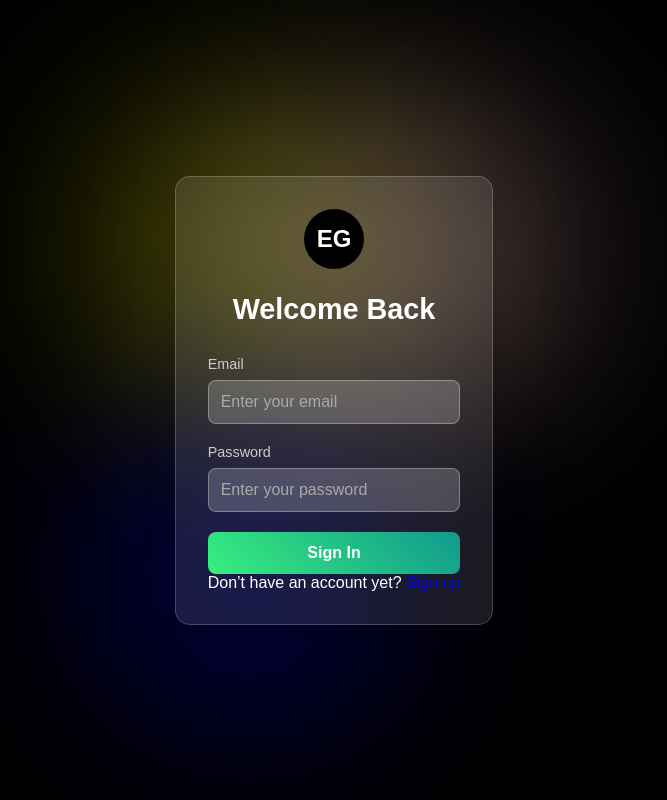
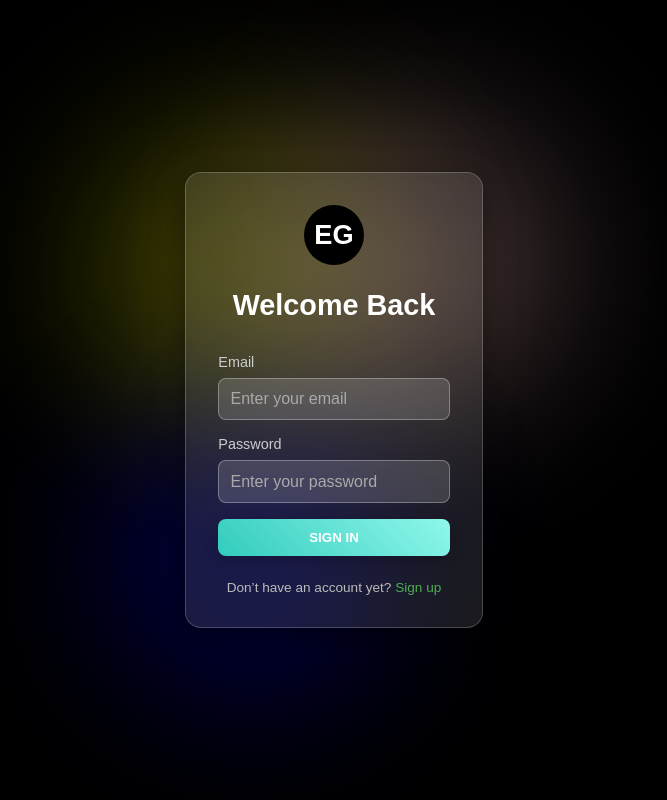
Before and after one commit to code-ninja-labs/ente-gramam1, a React (Vite) app: page /auth in a window 1280 px wide. Shown: the whole page, without its empty margins (306-973 px from the left). Built offline with nearby package versions, Linux system fonts and the light colour scheme.

Commit message:
Update Auth.css

```diff
--- a/src/pages/Auth.css
+++ b/src/pages/Auth.css
@@ -21,25 +21,25 @@ body {
   position: relative;
   width: 100%;
   max-width: 400px;
-  padding: 1em;
+  padding: 0 1.5rem;
+  text-align: center;
   z-index: 1;
-  text-align: center;
 }
 
 /* Background Circles */
 .circle {
   position: absolute;
   border-radius: 50%;
-  filter: blur(100px);
+  filter: blur(80px);
 }
 
 .circle.yellow {
   width: 300px;
   height: 300px;
   background: yellow;
-  top: -60px;
-  left: -60px;
-  opacity: 0.3;
+  top: -50px;
+  left: -70px;
+  opacity: 0.25;
 }
 
 .circle.pink {
@@ -48,7 +48,7 @@ body {
   background: pink;
   top: -60px;
   right: -60px;
-  opacity: 0.3;
+  opacity: 0.25;
 }
 
 .circle.blue {
@@ -57,111 +57,136 @@ body {
   background: blue;
   bottom: -80px;
   left: -60px;
-  opacity: 0.3;
+  opacity: 0.25;
 }
 
-/* Glass Card */
+/* Glassmorphic Design */
 .glass-card {
   position: relative;
-  backdrop-filter: blur(15px);
+  backdrop-filter: blur(20px);
   background: rgba(255, 255, 255, 0.1);
   border: 1px solid rgba(255, 255, 255, 0.2);
-  border-radius: 15px;
+  border-radius: 16px;
   padding: 2rem;
   z-index: 2;
-  box-shadow: 0 8px 32px rgba(0, 0, 0, 0.2);
+  box-shadow: 0 8px 32px rgba(0, 0, 0, 0.5);
+  max-width: 100%;
 }
 
 /* Logo */
 .logo {
   width: 60px;
   height: 60px;
-  background: black;
-  border-radius: 50%;
-  margin: 0 auto 1.5rem;
+  background-color: black;
   display: flex;
   align-items: center;
   justify-content: center;
-  font-size: 1.5rem;
-  font-weight: bold;
+  margin: 0 auto 1.5rem;
+  border-radius: 50%;
+  font-size: 1.7rem;
+  font-weight: 700;
   color: white;
 }
 
 /* Title */
 .glass-card h2 {
   font-size: 1.8rem;
-  margin-bottom: 30px;
   color: white;
+  margin-bottom: 2rem;
 }
 
-/* Form Group */
-.form-group {
-  margin-bottom: 20px;
+/* Form */
+.auth-form .form-group {
+  margin-bottom: 1rem;
   text-align: left;
 }
 
-.form-group label {
+.auth-form .form-group label {
   display: block;
-  margin-bottom: 8px;
+  margin-bottom: 0.5rem;
   font-size: 0.9rem;
   color: #ccc;
 }
 
-.form-group input {
+.auth-form .form-group input {
   width: 100%;
-  padding: 12px;
+  padding: 0.7rem;
   border: 1px solid rgba(255, 255, 255, 0.3);
   border-radius: 8px;
-  background: rgba(255, 255, 255, 0.2);
+  background: rgba(255, 255, 255, 0.15);
   color: white;
   font-size: 1rem;
   outline: none;
 }
 
-.form-group input::placeholder {
+.auth-form .form-group input::placeholder {
   color: #aaa;
 }
 
-.form-group input:focus {
-  border-color: rgba(0, 150, 255, 0.8);
+.auth-form .form-group input:focus {
+  border-color: #4caf50; /* Green border on focus */
+  background: rgba(255, 255, 255, 0.2);
 }
 
 /* Button */
-button {
+button.login-button {
   width: 100%;
-  padding: 12px;
+  padding: 0.7rem 1rem;
   color: white;
-  font-size: 1rem;
+  text-transform: uppercase;
   font-weight: bold;
-  background: linear-gradient(45deg, #38ef7d, #11998e);
   border: none;
   border-radius: 8px;
   cursor: pointer;
-  transition: 0.3s ease;
+  background: linear-gradient(45deg, #32ccbc, #90f7ec);
+  box-shadow: 0 4px 15px rgba(0, 0, 0, 0.2);
+  transition: all 0.3s ease;
+  display: flex;
+  align-items: center;
+  justify-content: center;
 }
 
-button:hover {
+button.login-button:hover {
   opacity: 0.9;
 }
 
-button:disabled {
-  opacity: 0.6;
+button.login-button:disabled {
+  opacity: 0.5;
   cursor: not-allowed;
 }
 
 /* Footer */
-.footer {
-  margin-top: 20px;
-  font-size: 0.9rem;
-  color: #aaa;
+.auth-footer {
+  margin-top: 1.5rem;
+  font-size: 0.85rem;
+  color: #bbb;
 }
 
-.footer .signup-link {
-  color: #38d9a9;
+.auth-footer .signup-link {
+  color: #4caf50;
   text-decoration: none;
-  font-weight: bold;
 }
 
-.footer .signup-link:hover {
+.auth-footer .signup-link:hover {
   text-decoration: underline;
+}
+
+/* iOS Spinner */
+.ios-loader {
+  border: 3px solid rgba(255, 255, 255, 0.3); /* Light outer border */
+  border-top: 3px solid white; /* The spinning part */
+  border-radius: 50%;
+  width: 20px;
+  height: 20px;
+  animation: spin 1s linear infinite;
+  margin: 0 auto;
+}
+
+@keyframes spin {
+  0% {
+    transform: rotate(0deg);
   }
+  100% {
+    transform: rotate(360deg);
+  }
+  }
```
